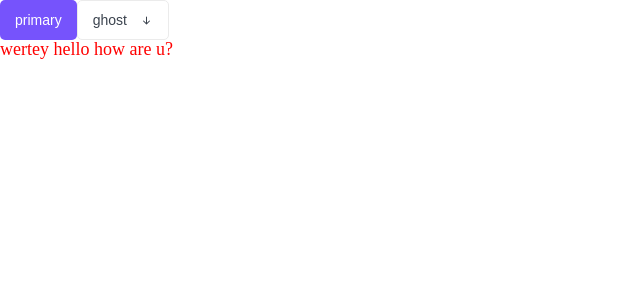
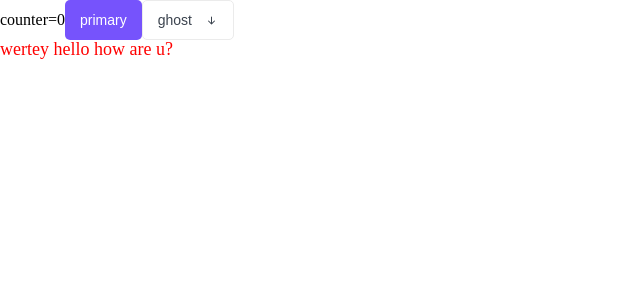
Before and after one commit to dzmitry-viartseika/react-app-ts, a React (Create React App) app: page / in a window 1280 px wide. Shown: the top 300 px of the page, without its empty margins (0-640 px from the left). Built offline with nearby package versions, Linux system fonts and the light colour scheme.

Commit message:
added useEffects

```diff
--- a/src/App.tsx
+++ b/src/App.tsx
@@ -1,12 +1,22 @@
-import React from 'react';
+import React, { useState, useEffect } from 'react';
 import { TheButton, Ptag } from "./components/";
 
 function App(): JSX.Element {
+    const [counter, setCounter] = useState<number>(0);
+
+    const handleClick = () => {
+        setCounter(counter + 1);
+    };
+
+    useEffect(() => {
+    }, [counter]);
   return (
     <div className={'App'}>
+        counter={ counter }
         <TheButton
             children={`primary`}
             appearance={`primary`}
+            onClick={handleClick}
         />
 
         <TheButton
```
Also changed, not shown: 1 other file (tests, documents, lock files or other folders).
